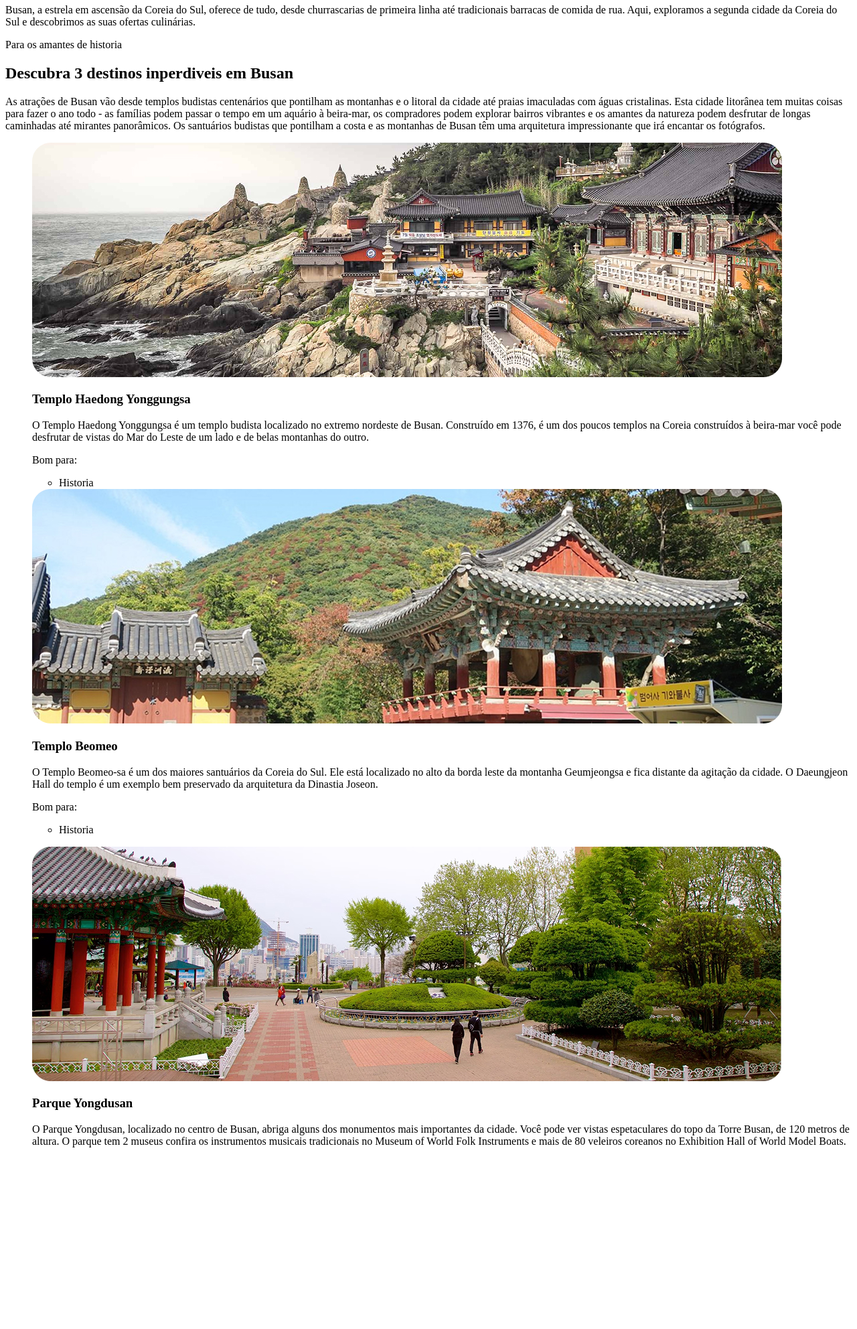
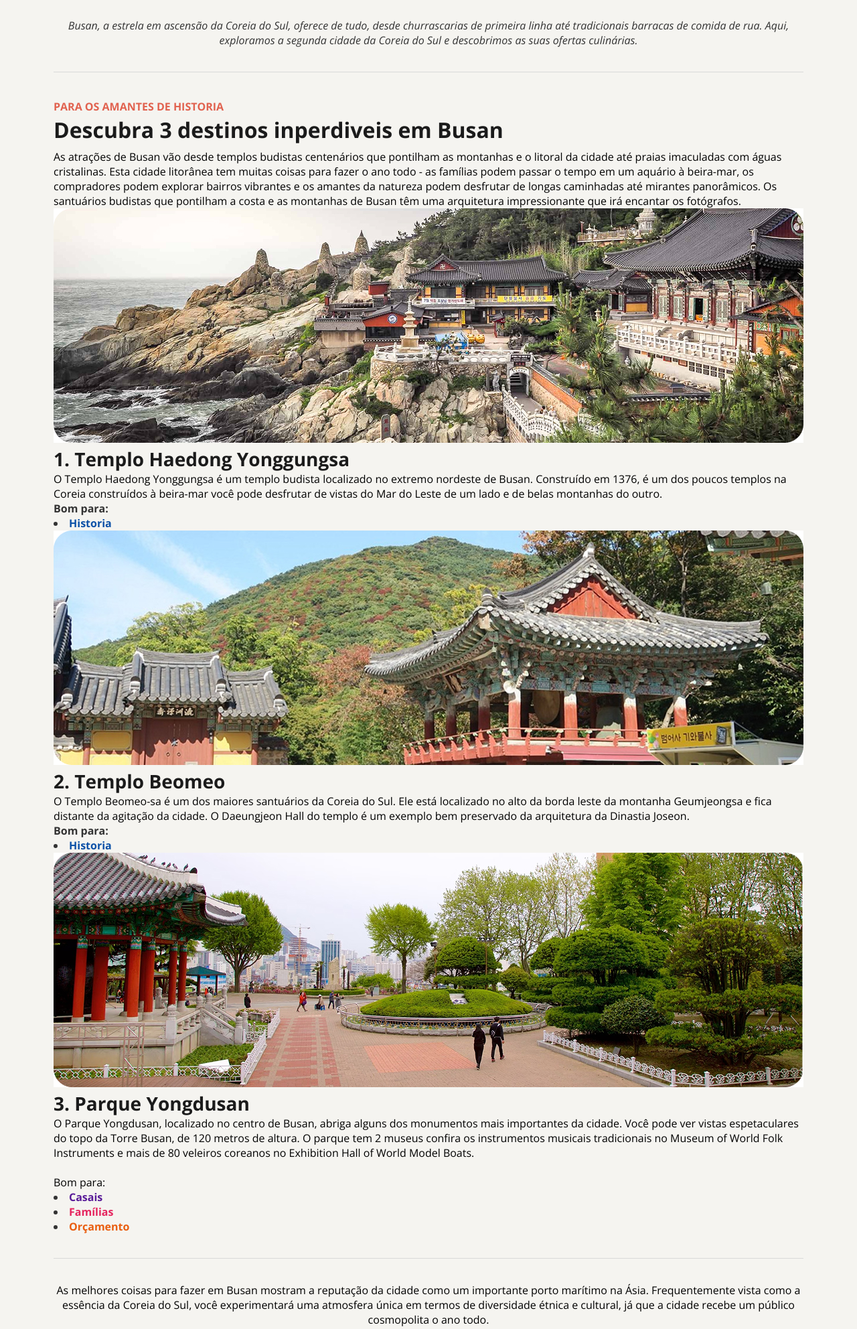
Before and after one commit to tiagox8-ivtec/DESAFIO-PRATICO-LOCAL-TURISTICO, a plain HTML site: page index.html in a window 1280 px wide. Shown: the part 775-2759 px from the top of the page at 67% size. Before the commit the page ends 2504 px from the top, so only its background shows below. Drawn offline with nearby package versions, Linux system fonts and the light colour scheme.

Commit message:
adicionando rodape

```diff
--- a/index.html
+++ b/index.html
@@ -31,7 +31,7 @@
       </p>
       <ul>
         <img src="assets/haedong.jpg" alt="imagem ddo templo haedong">
-        <h3>Templo Haedong Yonggungsa</h3>
+        <h3> 1. Templo Haedong Yonggungsa</h3>
         <p>O Templo Haedong Yonggungsa é um templo budista localizado no extremo nordeste de Busan. Construído em 1376, é um dos poucos templos na Coreia construídos à beira-mar você pode desfrutar de vistas do Mar do Leste de um lado e de belas montanhas do outro.
           <br>
           <p id="titulobompara">Bom para:
@@ -39,7 +39,7 @@
               <li>Historia</li>
             </ul>
             <img id="templobeomeo" src="assets/beomeo.jpg" alt="imagem do templo beomeo">
-            <h3>Templo Beomeo</h3>
+            <h3>2. Templo Beomeo</h3>
             <p>
               O Templo Beomeo-sa é um dos maiores santuários da Coreia do Sul. Ele está localizado no alto da borda leste da montanha Geumjeongsa e fica distante da agitação da cidade. O Daeungjeon Hall do templo é um exemplo bem preservado da arquitetura da Dinastia Joseon.
               <br>
@@ -49,14 +49,29 @@
               </ul>
             </p>
             <img id="parqueyongdusan" src="assets/yongdusan.jpg" alt="imagem do parque yongdusan">
-            <h3>Parque Yongdusan</h3>
+            <h3>3. Parque Yongdusan</h3>
             <p>
               O Parque Yongdusan, localizado no centro de Busan, abriga alguns dos monumentos mais importantes da cidade. Você pode ver vistas espetaculares do topo da Torre Busan, de 120 metros de altura. O parque tem 2 museus confira os instrumentos musicais tradicionais no Museum of World Folk Instruments e mais de 80 veleiros coreanos no Exhibition Hall of World Model Boats.
+              <br><br>
+            <p id="titulo-bom-para">Bom para:</p>
+            <ul id="lista3">
+              <li id="casais">Casais</li>
+              <li id="familias">Famílias</li>
+              <li id="orcamento">Orçamento</li>
             </p>
           </p>
         </ul>
       </section>
+      <div class="divider"></div>
+
+      <p id="descricao">
+        As melhores coisas para fazer em Busan mostram a reputação da cidade como um importante porto marítimo na Ásia. Frequentemente vista como a essência da Coreia do Sul, você experimentará uma atmosfera única em termos de diversidade étnica e cultural, já que a cidade recebe um público cosmopolita o ano todo.
+      </p>
+
+      <footer>
+        Feito com
+        <img src="assets/heart.svg" alt="coracao">pela Rocketseat
+      </footer>
     </div>
-
   </body>
   </html>
--- a/style.css
+++ b/style.css
@@ -0,0 +1,181 @@
+* {
+  padding: 0;
+  margin: 0;
+  box-sizing: border-box;
+  font-family: "Open Sans", sans-serif;
+  background-color: #F5F4F0;
+}
+
+#container {
+   height: 3054px;
+   width: 1120px;
+  justify-content: center;
+  align-items: center;
+  margin: auto;
+
+}
+
+.paragrafohead{
+
+  color: #E1624F;
+  font-weight: bold;
+  font-size: 16px;
+  margin-top: 40px;
+  text-transform: uppercase;
+  margin-bottom: 2px;
+}
+
+h1 {
+
+  color: #1B1B1B;
+  font-size: 36px;
+  font-weight: bold;
+
+}
+
+h2 {
+
+  color: #1B1B1B;
+  font-size: 32px;
+  font-weight: bold;
+  margin-bottom: 8px;
+}
+
+h3 {
+
+  color: #1B1B1B;
+  font-size: 28px;
+  font-weight: bold;
+}
+
+#busan-img {
+
+  width: 100%;
+  height: 660px ;
+  border-radius: 28px;
+  margin-top: 40px;
+
+}
+
+#descriptionbusan {
+
+  color: #333333;
+  font-style: italic;
+  font-size: 16px;
+  margin-top: 24px;
+
+}
+
+#containerimage{
+
+  text-align: center;
+
+}
+
+.divider {
+  width: 100%;
+  height: 1px;
+  margin: 36px 0;
+  background-color: #d9d9d9;
+}
+
+.paragraph {
+
+  font-size: 16px;
+  font-weight: 400;
+
+}
+
+#destinos {
+  margin-bottom: 8px;
+}
+
+#Templo-Haedong-Yonggungsa {
+
+  width: 1120px;
+  height: 350px;
+  border-radius: 28px;
+  margin-bottom: 20px;
+  margin-top: 64px;
+  object-fit: cover;
+}
+
+#Templo-Beomeo {
+
+  width: 1120px;
+  height: 350px;
+  border-radius: 28px;
+  margin-bottom: 20px;
+  margin-top: 64px;
+  object-fit: cover;
+}
+
+#Parque-Yongdusan {
+  width: 1120px;
+  height: 350px;
+  border-radius: 28px;
+  margin-bottom: 20px;
+  margin-top: 64px;
+  object-fit: cover;
+}
+
+#titulobompara {
+  color: #333333;
+  font-weight: bold;
+  font-size: 16px;
+}
+
+#lista {
+  list-style-type: disc; /* Define o tipo de marcador como um círculo preenchido */
+  list-style-position: inside; /* Alinha os pontos com o título */
+}
+
+#lista li {
+  color: #0C51A7; /* Muda a cor dos pontos e do texto */
+  font-weight: bold;
+}
+
+#lista li::marker {
+  color: #333333; /* Muda a cor dos pontos especificamente */
+}
+
+#lista3 {
+  list-style-type: disc; /* Define o tipo de marcador como um círculo preenchido */
+  list-style-position: inside; /* Alinha os pontos com o título */
+}
+
+#lista3 li::marker {
+  color: #333333; /* Muda a cor dos pontos especificamente */
+}
+
+
+#casais{
+  color: #591B98; /* Muda a cor dos pontos e do texto */
+  font-weight: bold;
+}
+
+#familias {
+  color: #E5245E; /* Muda a cor dos pontos e do texto */
+  font-weight: bold;
+}
+
+#orcamento {
+  color: #E95E10; /* Muda a cor dos pontos e do texto */
+  font-weight: bold;
+}
+
+#descricao {
+  text-align: center;
+  font-size: 16px;
+}
+
+footer {
+  color: black;
+  text-align: center;
+  margin-top: 65px ;
+  padding-bottom: 48px;
+}
+
+footer img {
+  vertical-align: middle;
+}
```
Also changed, not shown: assets/heart.svg (added).
